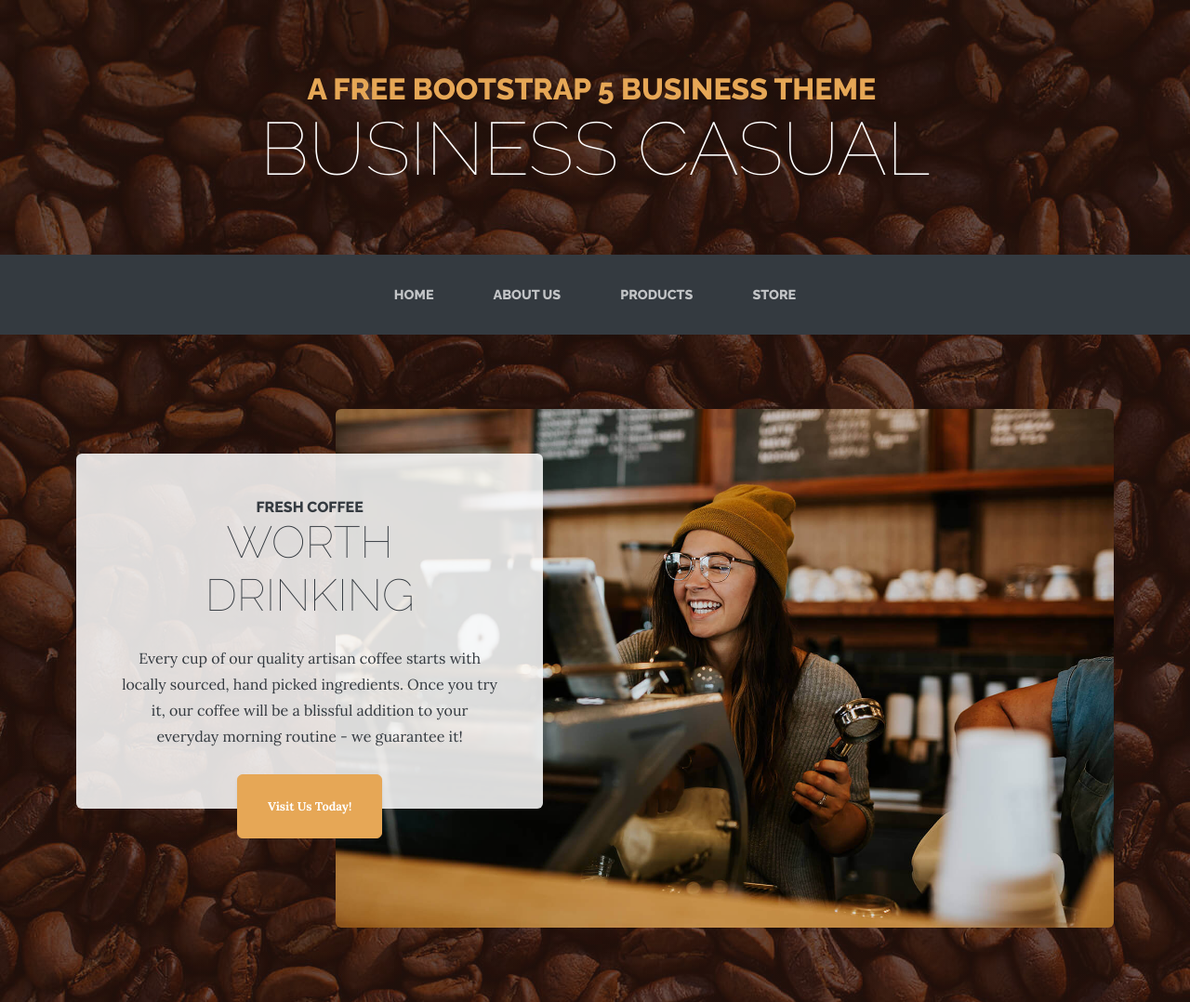
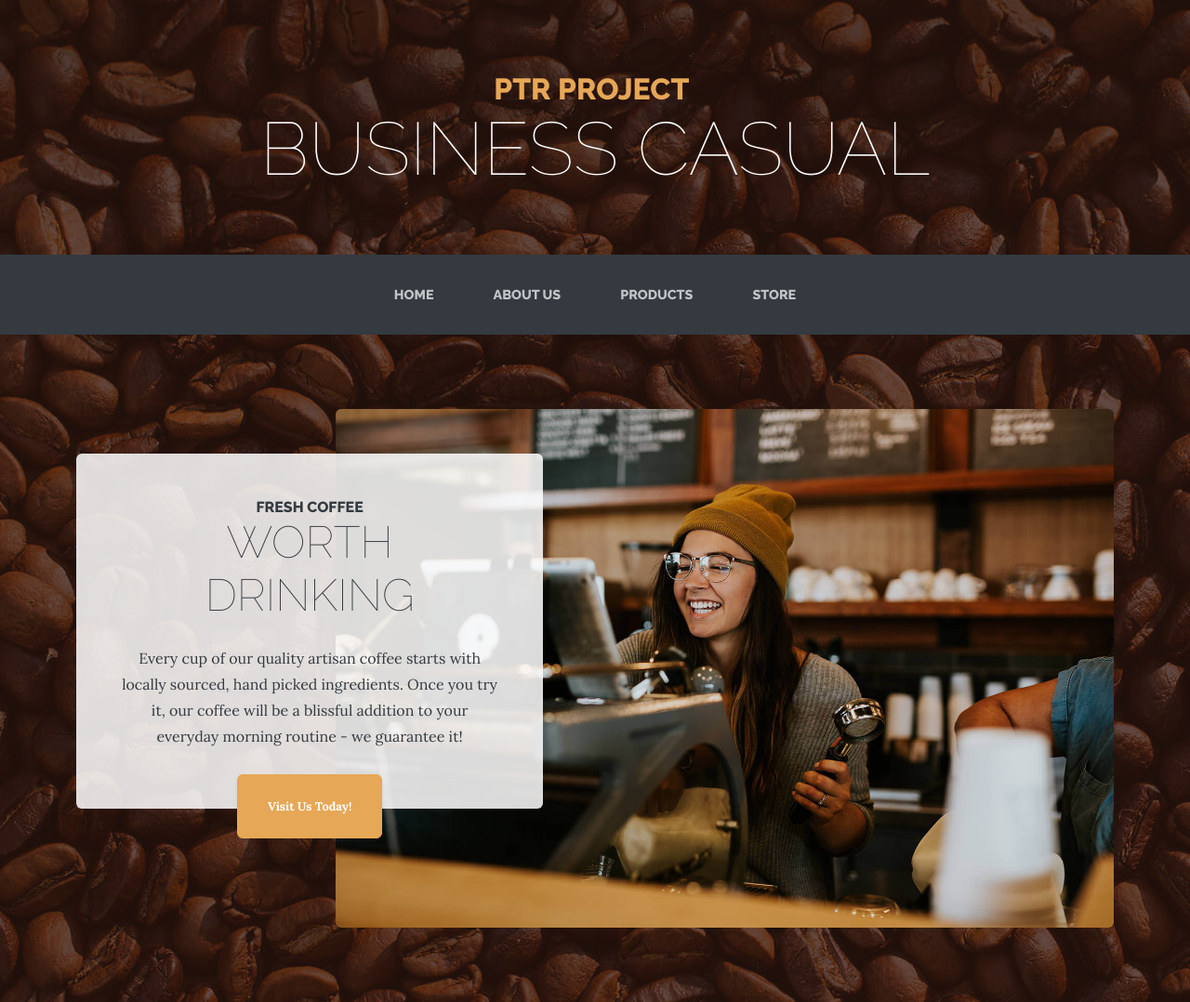
Before and after one commit to PTROOM/PTR5, a plain HTML site: page index.html in a window 1280 px wide. Shown: the top 1078 px of the page at 93% size. Drawn offline with Linux system fonts and the light colour scheme.

Commit message:
Update index.html

```diff
--- a/index.html
+++ b/index.html
@@ -11,7 +11,7 @@
 </head>
 
 <body style="background:linear-gradient(rgba(47, 23, 15, 0.65), rgba(47, 23, 15, 0.65)), url('assets/img/bg.jpg');">
-    <h1 class="text-center text-white d-none d-lg-block site-heading"><span class="text-primary site-heading-upper mb-3">A Free Bootstrap 5 Business Theme&nbsp;</span><span class="site-heading-lower">Business Casual</span></h1>
+    <h1 class="text-center text-white d-none d-lg-block site-heading"><span class="text-primary site-heading-upper mb-3">PTR PROJECT&nbsp;</span><span class="site-heading-lower">Business Casual</span></h1>
     <nav class="navbar navbar-dark navbar-expand-lg bg-dark py-lg-4" id="mainNav">
         <div class="container"><a class="navbar-brand text-uppercase d-lg-none text-expanded" href="#">Brand</a><button data-bs-toggle="collapse" class="navbar-toggler" data-bs-target="#navbarResponsive"><span class="visually-hidden">Toggle navigation</span><span class="navbar-toggler-icon"></span></button>
             <div class="collapse navbar-collapse" id="navbarResponsive">
```
